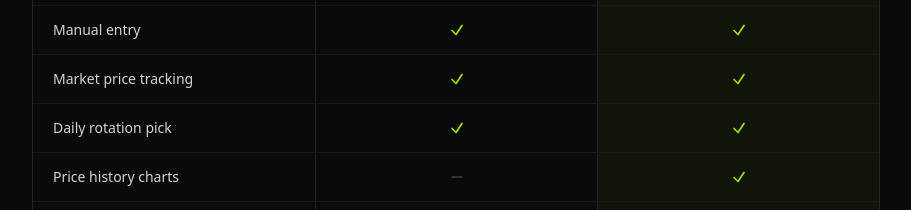
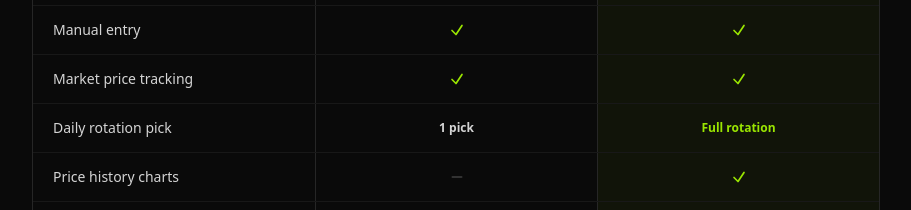
Before and after one commit to Nextsole/nextsole-website, a Next.js app: page / in a window 1280 px wide. Shown: the part 2780-2990 px from the top of the page, without its empty margins (184-1095 px from the left). Built offline with nearby package versions, Linux system fonts and the light colour scheme; no server answers.

Commit message:
Update pricing: rotation shown as limited on free tier
Co-Authored-By: Claude Sonnet 4.6 <noreply@anthropic.com>

```diff
--- a/app/page.tsx
+++ b/app/page.tsx
@@ -232,7 +232,7 @@ function PricingTable() {
     { feature: "Sneaker catalogue search", free: true, pro: true },
     { feature: "Manual entry", free: true, pro: true },
     { feature: "Market price tracking", free: true, pro: true },
-    { feature: "Daily rotation pick", free: true, pro: true },
+    { feature: "Daily rotation pick", free: "1 pick", pro: "Full rotation" },
     { feature: "Price history charts", free: false, pro: true },
     { feature: "CSV import & export", free: false, pro: true },
     { feature: "Complete shoe data", free: false, pro: true },
```
